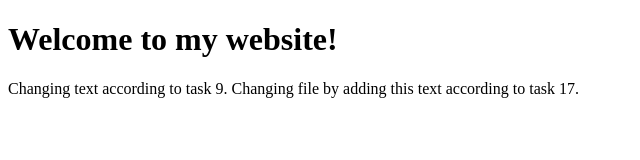
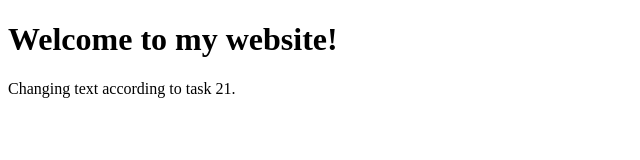
Before and after one commit to SerhiiOsa/new_repositorii, a plain HTML site: page index.html in a window 1280 px wide. Shown: the whole page, without its empty margins (0-640 px from the left). Drawn offline with Linux system fonts and the light colour scheme.

Commit message:
fix p text

```diff
--- a/index.html
+++ b/index.html
@@ -5,6 +5,6 @@
 </head>
 <body>
     <h1>Welcome to my website!</h1>
-    <p>Changing text according to task 9. Changing file by adding this text according to task 17.</p>
+    <p>Changing text according to task 21.</p>
 </body>
 </html>
```
